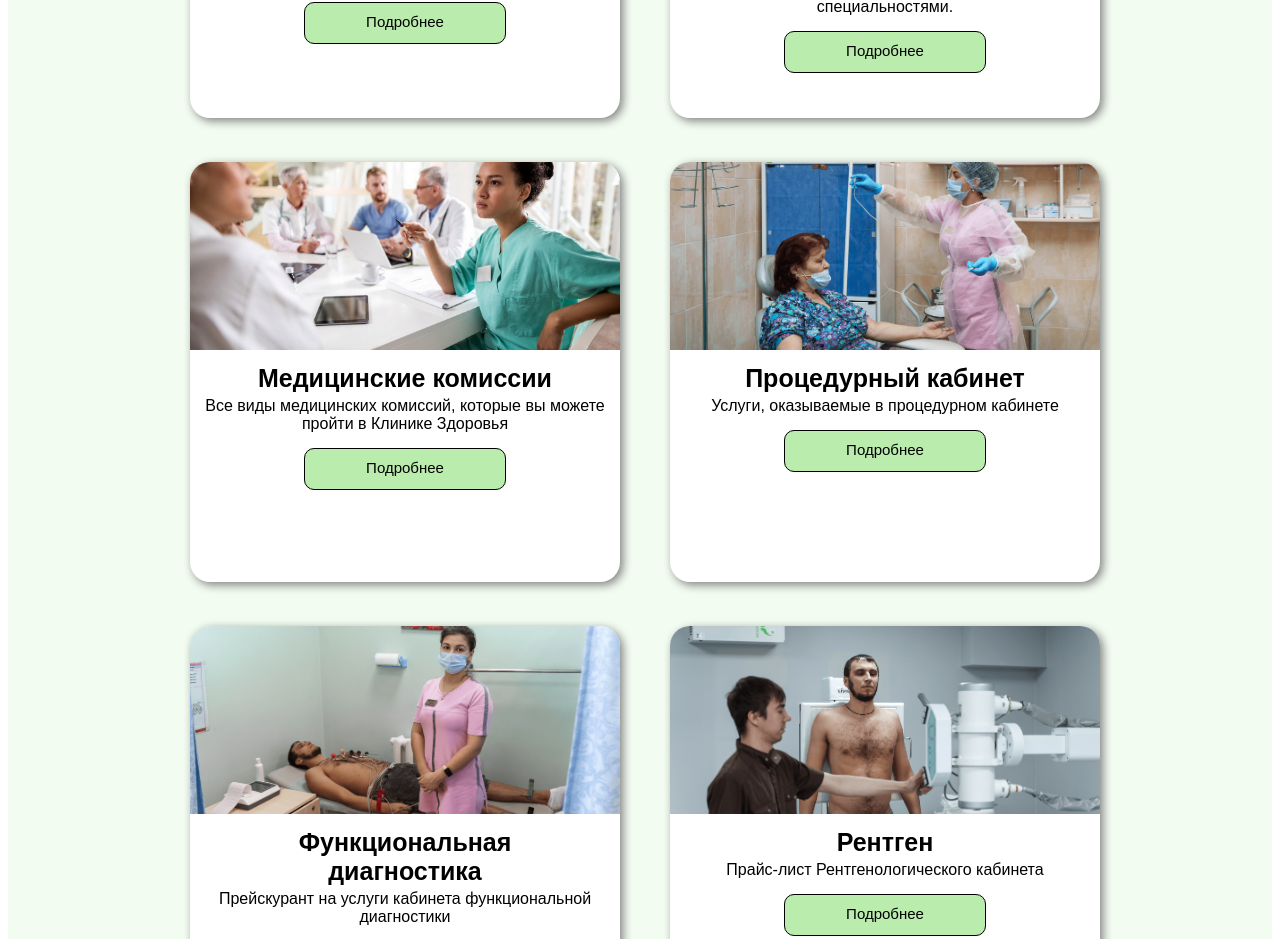
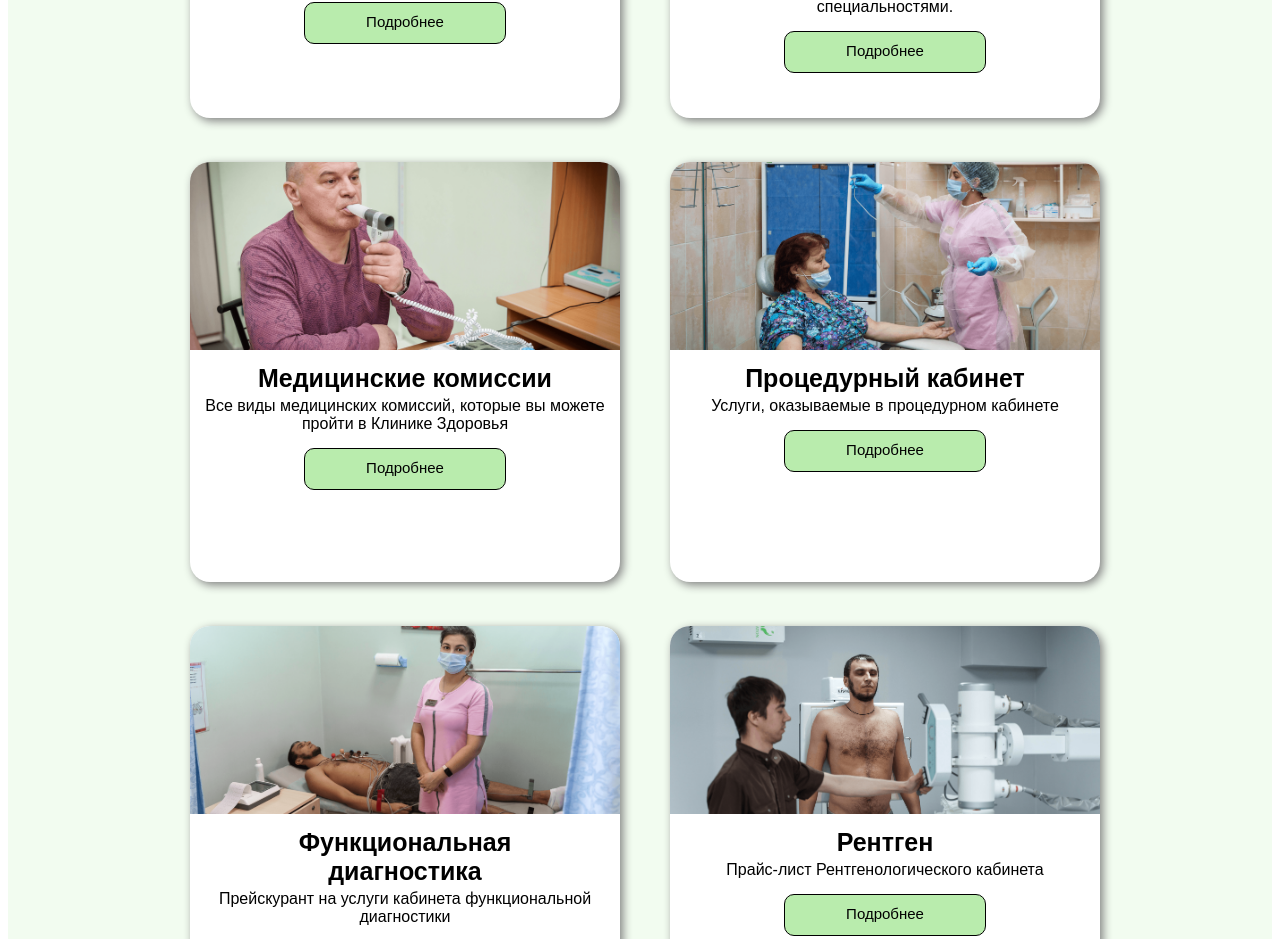
Before and after one commit to Ansanat/klinika, a Vue app: page /service-page in a window 1280 px wide. Shown: the part 2750-3689 px from the top of the page. Built offline with nearby package versions, Linux system fonts and the light colour scheme.

Commit message:
add medkom image

```diff
--- a/src/pages/v-service-page.vue
+++ b/src/pages/v-service-page.vue
@@ -99,7 +99,7 @@ export default {
         {
           name: 'Медицинские комиссии',
           desc: 'Все виды медицинских комиссий, которые вы можете пройти в Клинике Здоровья',
-          src: 'service.jpg',
+          src: 'Медком.png',
           route: 'Medcom'
         },
         {
```
Also changed, not shown: public/images/service/Медком.png (added).
